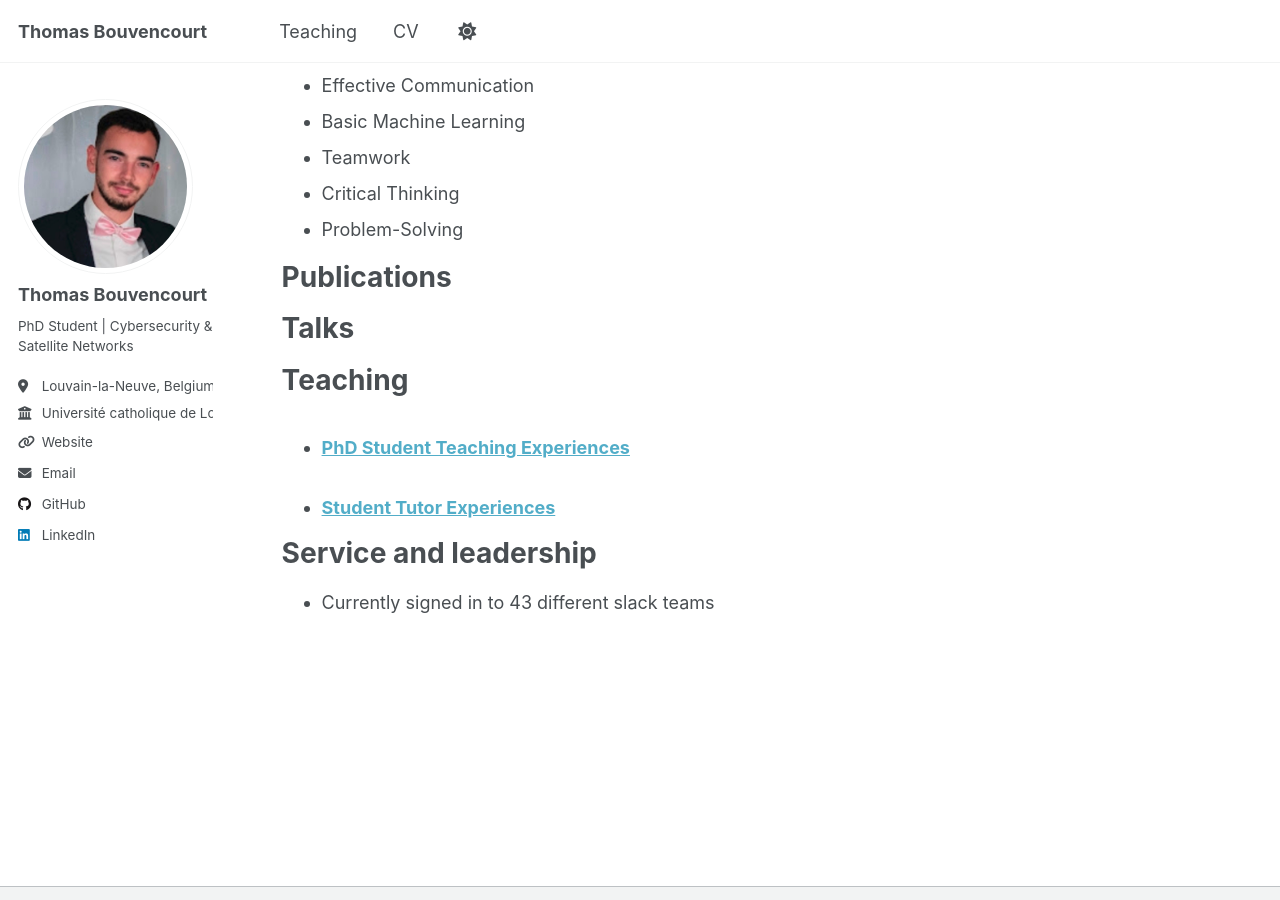
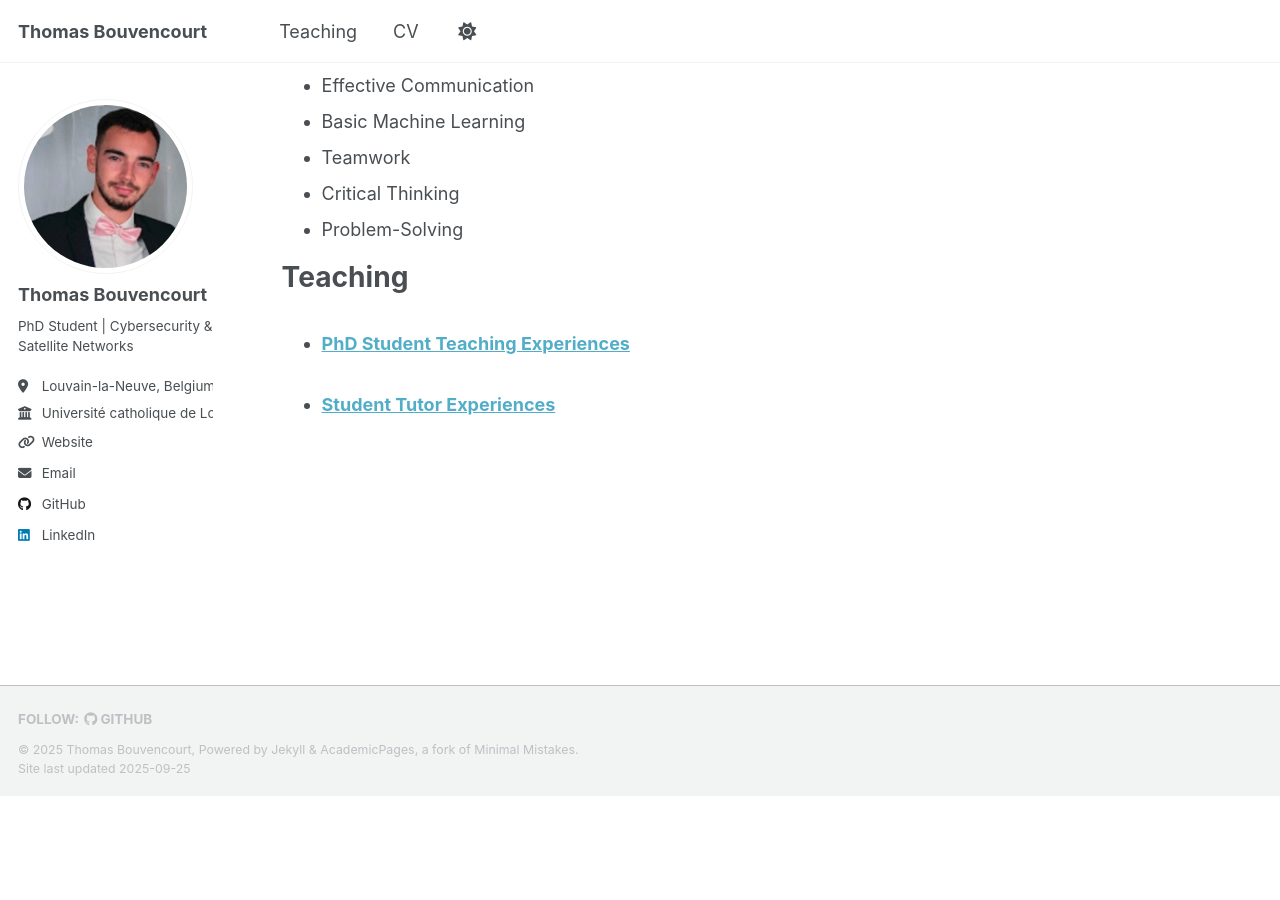
Before and after one commit to tbouvencourt/tbouvencourt.github.io, a Jekyll site: the page built from _pages/cv.md, in a window 1280 px wide and 900 px high, scrolled down 1215 px. Built offline with Jekyll 4.4.1, drawn with Linux system fonts in a browser that asks for light colours; a script that is not in the unit is left out; after the commit the page ends 2012 px from its top, so only the background shows below that.

Commit message:
CV comment part of code

```diff
--- a/_pages/cv.md
+++ b/_pages/cv.md
@@ -52,7 +52,7 @@ Skills
 * Critical Thinking
 * Problem-Solving
 
-Publications
+<!-- Publications
 ======
   <ul>{% for post in site.publications reversed %}
     {% include archive-single-cv.html %}
@@ -62,14 +62,10 @@ Talks
 ======
   <ul>{% for post in site.talks reversed %}
     {% include archive-single-talk-cv.html  %}
-  {% endfor %}</ul>
+  {% endfor %}</ul> -->
 
 Teaching
 ======
   <ul>{% for post in site.teaching reversed %}
     {% include archive-single-cv.html %}
   {% endfor %}</ul>
-
-Service and leadership
-======
-* Currently signed in to 43 different slack teams
```
